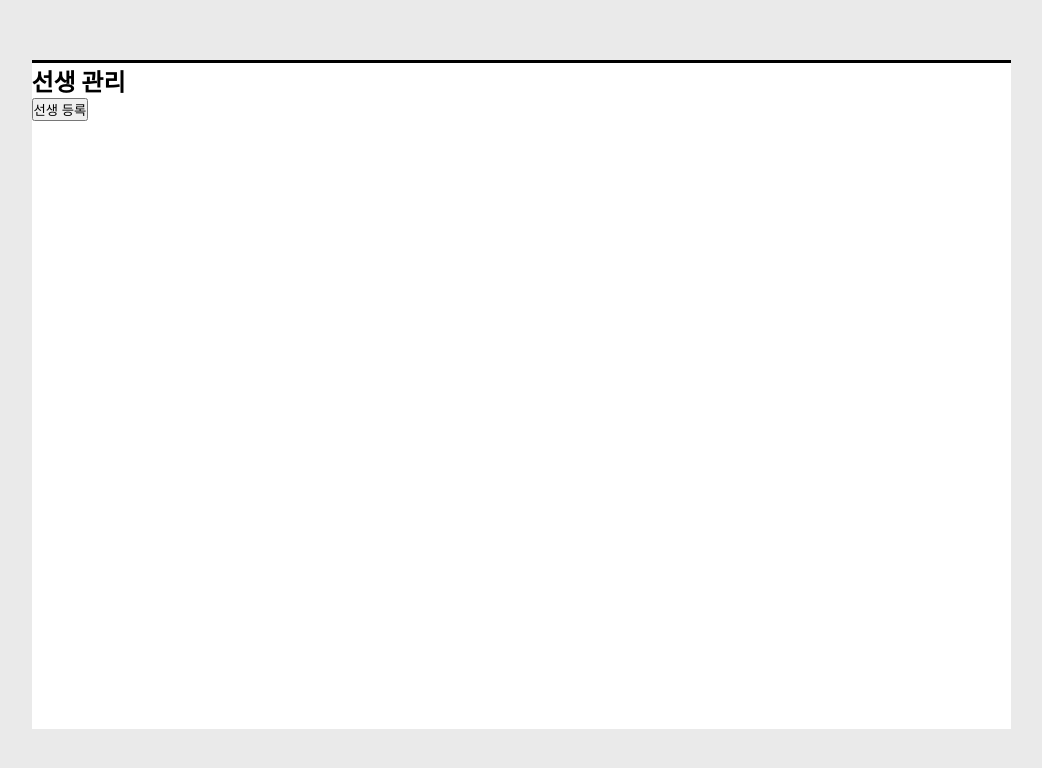
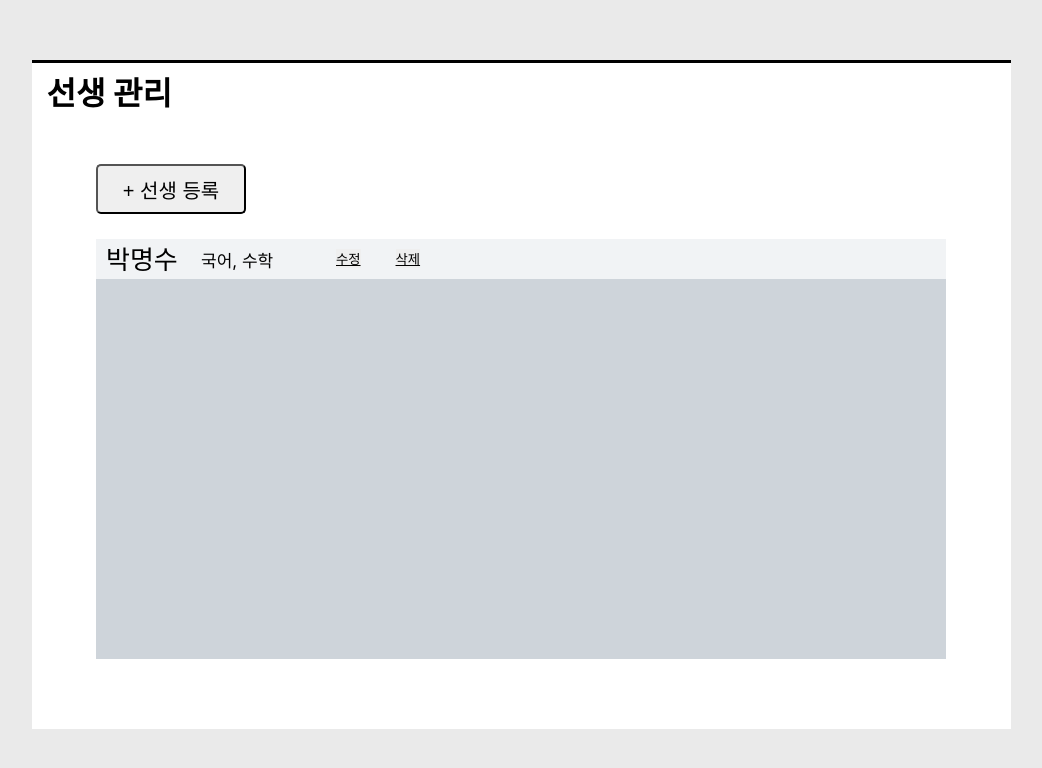
Before and after one commit to yujin1875/Goseumdochi-official, a React (Create React App) app in the folder src/main/fronted/: page /director/teacher/manage in a window 1280 px wide. Shown: the part 110-878 px from the top of the page, without its empty margins (119-1161 px from the left). Built offline with nearby package versions, Linux system fonts and the light colour scheme.

Commit message:
#director_subject_manage, director_student_manage, director_teacher_manage 수정

```diff
--- a/src/main/fronted/src/components/yewon/director_student_manage.js
+++ b/src/main/fronted/src/components/yewon/director_student_manage.js
@@ -18,10 +18,23 @@ function DirectorStudentManage() {
         <div id="App">
             <div id="director_student_manage_header"/>
             <div id="director_student_manage_frame">
-                <h2>학생 관리</h2>
-                <div id="director_student_manage">
+                <h1>학생 관리</h1>
+                <div id="contents_director_student_manage">
+                    <button id="AddStudent" onClick={GoStudentAdd}>
+                        <span>+ 학생 등록</span>
+                    </button>
+                    <div id="director_showing_student_manage">
+                        <div id="info_student1">
+                            <div id="info_student1_name">
+                                <span>하하</span>
+                            </div>
+                            <a href="">상세정보</a>
+                            <button id="DeleteStudent">
+                                <span>삭제</span>
+                            </button>
+                        </div>
+                    </div>
                 </div>
-                <button onClick={GoStudentAdd}>학생 등록</button>
             </div>
             <div id="director_student_manage_footer"/>
         </div>
--- a/src/main/fronted/src/components/yewon/director_subject_manage.js
+++ b/src/main/fronted/src/components/yewon/director_subject_manage.js
@@ -18,12 +18,27 @@ function DirectorSubjectManage() {
         <div id="App">
             <div id="director_subject_manage_header"/>
             <div id="director_subject_manage_frame">
-                <h2>과목 관리</h2>
-                <div id="director_subject_manage">
+                <h1>과목 관리</h1>
+                <div id="contents_director_subject_manage">
+                    <button onClick={GoSubjectAdd}>
+                        <span>+ 과목 등록</span>
+                    </button>
+                    <div id="director_showing_subject_manage">
+                        <div id="info_subject1">
+                            <div id="info_subject1_name">
+                                <span>국어</span>
+                            </div>
+                            <button id="EditSubject">
+                                <span>수정</span>
+                            </button>
+                            <button id="DeleteSubject">
+                                <span>삭제</span>
+                            </button>
+                        </div>
+                    </div>
                 </div>
-                <button onClick={GoSubjectAdd}>과목 등록</button>
             </div>
-            <div id="director_teacher_manage_footer"/>
+            <div id="director_subject_manage_footer"/>
         </div>
     );
 }
--- a/src/main/fronted/src/components/yewon/director_teacher_manage.js
+++ b/src/main/fronted/src/components/yewon/director_teacher_manage.js
@@ -18,10 +18,28 @@ function DirectorTeacherManage() {
         <div id="App">
             <div id="director_teacher_manage_header"/>
             <div id="director_teacher_manage_frame">
-                <h2>선생 관리</h2>
-                <div id="director_teacher_manage">
+                <h1>선생 관리</h1>
+                <div id="contents_director_teacher_manage">
+                    <button onClick={GoTeacherAdd}>
+                        <span>+ 선생 등록</span>
+                    </button>
+                    <div id="director_showing_teacher_manage">
+                        <div id="info_teacher1">
+                            <div id="info_teacher1_name">
+                                <span>박명수</span>
+                            </div>
+                            <div id="info_teacher1_subject">
+                                국어, 수학
+                            </div>
+                            <button id="EditTeacher">
+                                <span>수정</span>
+                            </button>
+                            <button id="DeleteTeacher">
+                                <span>삭제</span>
+                            </button>
+                        </div>
+                    </div>
                 </div>
-                <button onClick={GoTeacherAdd}>선생 등록</button>
             </div>
             <div id="director_teacher_manage_footer"/>
         </div>
--- a/src/main/fronted/src/components/yewon/subcss/director_student_manage.css
+++ b/src/main/fronted/src/components/yewon/subcss/director_student_manage.css
@@ -15,6 +15,68 @@ hr{
     border-top: solid 3px #000000;
 }
 
+#director_student_manage_frame>h1{
+    margin-top:5px;
+    margin-left:15px;
+}
+
+#director_student_manage_frame>#contents_director_student_manage{
+    width:850px;
+    height:500px;
+    margin:auto;
+    margin-top:50px;
+}
+
+#contents_director_student_manage>#AddStudent{
+    width: 150px;
+    height:50px;
+    border-radius:5px;
+    font-size:20px;
+}
+
+#contents_director_student_manage>#director_showing_student_manage{
+    width:850px;
+    height:420px;
+    margin-top:25px;
+    background-color:#ced4da;
+}
+
+#director_showing_student_manage>#info_student1{
+    width:850px;
+    height:40px;
+    font-size:20px;
+    background-color:#F1F3F5;
+}
+
+#info_student1>#info_student1_name{
+    float:left;
+    width:90px;
+    height:40px;
+    margin-left:10px;
+}
+
+
+#info_student1_name>span{
+    font-size:26px;
+    margin:auto;
+}
+
+#info_student1>a{
+    float:left;
+    width:75px;
+    height:20px;
+    margin-top:8px;
+    margin-left:5px;
+    font-size:17px;
+}
+
+#info_student1>#DeleteStudent{
+    margin-top:10px;
+    margin-left:35px;
+    border:none;
+    text-decoration:underline;
+}
+
 #director_student_manage_footer{
     width:100%;
     height:244px;
--- a/src/main/fronted/src/components/yewon/subcss/director_subject_manage.css
+++ b/src/main/fronted/src/components/yewon/subcss/director_subject_manage.css
@@ -15,6 +15,65 @@ hr{
     border-top: solid 3px #000000;
 }
 
+#director_subject_manage_frame>h1{
+    margin-top:5px;
+    margin-left:15px;
+}
+
+#director_subject_manage_frame>#contents_director_subject_manage{
+    width:850px;
+    height:500px;
+    margin:auto;
+    margin-top:50px;
+}
+
+#contents_director_subject_manage>button{
+    width: 150px;
+    height:50px;
+    border-radius:5px;
+    font-size:20px;
+}
+
+#contents_director_subject_manage>#director_showing_subject_manage{
+    width:850px;
+    height:420px;
+    margin-top:25px;
+    background-color:#ced4da;
+}
+
+#director_showing_subject_manage>#info_subject1{
+    width:850px;
+    height:40px;
+    font-size:20px;
+    background-color:#F1F3F5;
+}
+
+#info_subject1>#info_subject1_name{
+    float:left;
+    width:90px;
+    height:40px;
+    margin-left:10px;
+}
+
+#info_subject1_name>span{
+    font-size:26px;
+    margin:auto;
+}
+
+#info_subject1>#EditSubject{
+    margin-top:10px;
+    margin-left:45px;
+    border:none;
+    text-decoration:underline;
+}
+
+#info_subject1>#DeleteSubject{
+    margin-top:10px;
+    margin-left:35px;
+    border:none;
+    text-decoration:underline;
+}
+
 #director_subject_manage_footer{
     width:100%;
     height:244px;
--- a/src/main/fronted/src/components/yewon/subcss/director_teacher_manage.css
+++ b/src/main/fronted/src/components/yewon/subcss/director_teacher_manage.css
@@ -15,6 +15,75 @@ hr{
     border-top: solid 3px #000000;
 }
 
+#director_teacher_manage_frame>h1{
+    margin-top:5px;
+    margin-left:15px;
+}
+
+#director_teacher_manage_frame>#contents_director_teacher_manage{
+    width:850px;
+    height:500px;
+    margin:auto;
+    margin-top:50px;
+}
+
+#contents_director_teacher_manage>button{
+    width: 150px;
+    height:50px;
+    border-radius:5px;
+    font-size:20px;
+}
+
+#contents_director_teacher_manage>#director_showing_teacher_manage{
+    width:850px;
+    height:420px;
+    margin-top:25px;
+    background-color:#ced4da;
+}
+
+#director_showing_teacher_manage>#info_teacher1{
+    width:850px;
+    height:40px;
+    font-size:20px;
+    background-color:#F1F3F5;
+}
+
+#info_teacher1>#info_teacher1_name{
+    float:left;
+    width:90px;
+    height:40px;
+    margin-left:10px;
+}
+
+
+#info_teacher1_name>span{
+    font-size:26px;
+    margin:auto;
+}
+
+#info_teacher1>#info_teacher1_subject{
+    float:left;
+    width:100px;
+    height:20px;
+    margin-top:8px;
+    margin-left:5px;
+    font-size:17px;
+}
+
+#info_teacher1>#EditTeacher{
+    margin-top:10px;
+    margin-left:35px;
+    border:none;
+    text-decoration:underline;
+}
+
+#info_teacher1>#DeleteTeacher{
+    margin-top:10px;
+    margin-left:35px;
+    border:none;
+    text-decoration:underline;
+}
+
 #director_teacher_manage_footer{
     width:100%;
     height:244px;
```
